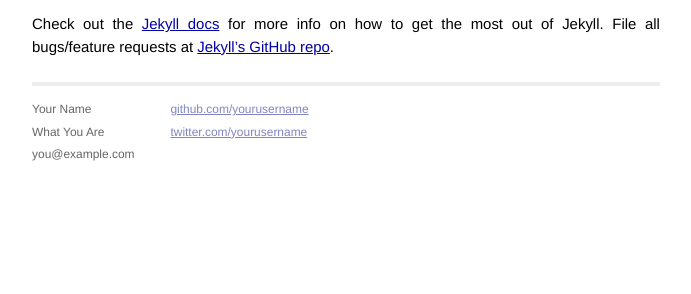
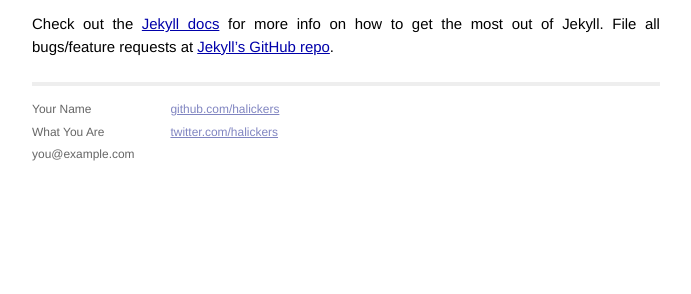
Before and after one commit to halickers/halickers.com, a Jekyll site: the page built from _posts/2014-01-22-welcome-to-jekyll.markdown, in a window 1280 px wide. Shown: the part 411-705 px from the top of the page, without its empty margins (294-985 px from the left). Built offline with Jekyll 4.4.1, drawn with Linux system fonts in a browser that asks for light colours; Markdown is read by kramdown in place of the engine named in the settings.

Commit message:
Updated default.html

```diff
--- a/_layouts/default.html
+++ b/_layouts/default.html
@@ -33,8 +33,8 @@
             </div>
             <div class="contact">
               <p>
-                <a href="https://github.com/yourusername">github.com/yourusername</a><br />
-                <a href="https://twitter.com/yourusername">twitter.com/yourusername</a><br />
+                <a href="https://github.com/yourusername">github.com/halickers</a><br />
+                <a href="https://twitter.com/yourusername">twitter.com/halickers</a><br />
               </p>
             </div>
           </div>
```
